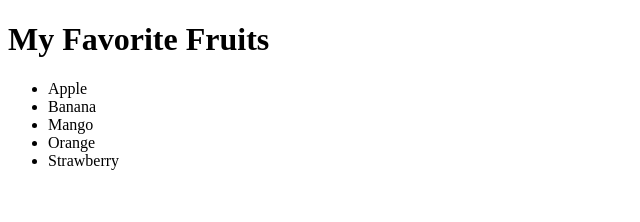
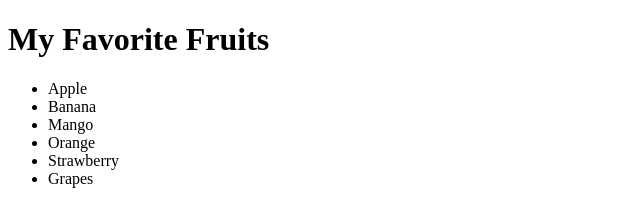
Before and after one commit to mehedi-pimjo/simple-website, a plain HTML site: page index.html in a window 1280 px wide. Shown: the full height of the page, 0-640 px from the left. Drawn offline with Linux system fonts and the light colour scheme.

Commit message:
add grapes

```diff
--- a/index.html
+++ b/index.html
@@ -12,6 +12,7 @@
     <li>Mango</li>
     <li>Orange</li>
     <li>Strawberry</li>
+    <li>Grapes</li>
   </ul>
 </body>
 </html>
```
